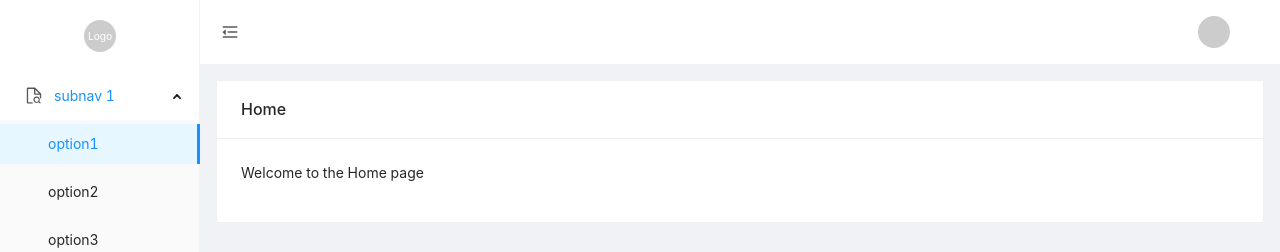
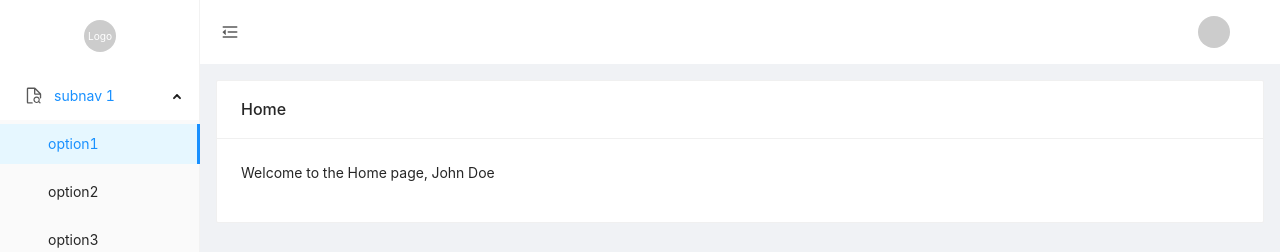
Before and after one commit to lilonghe/web-template, a React (Vite) app in the folder management-system-react/: page / in a window 1280 px wide. Shown: the top 252 px of the page. Built offline with nearby package versions, Linux system fonts and the light colour scheme.

Commit message:
add context

```diff
--- a/management-system-react/src/app.jsx
+++ b/management-system-react/src/app.jsx
@@ -2,9 +2,15 @@ import 'antd/dist/antd.css';
 import './app.module.less';
 import BasicLayout from './components/layout/basicLayout';
 import Home from './pages/home';
+import { SessionContextProvider } from './contexts/session';
 
 export function App() {
-    return <BasicLayout>
-        <Home />
-    </BasicLayout>
+    return (
+        <SessionContextProvider>
+            <BasicLayout>
+                <Home />
+            </BasicLayout>
+        </SessionContextProvider>
+
+    );
 }
--- /dev/null
+++ b/management-system-react/src/contexts/session.jsx
@@ -0,0 +1,26 @@
+import React, { useReducer } from 'react';
+
+const initialState = {
+    user: undefined,
+};
+
+const sessionContext = React.createContext();
+
+function reducer(state, action) {
+    switch(action.type) {
+        case 'SAVE_USER':
+            return {
+                ...state,
+                user: action.payload,
+            }
+        default:
+            return state;
+    }
+}
+
+function SessionContextProvider(props) {
+    const [session, dispatch] = useReducer(reducer, initialState);
+    return <sessionContext.Provider value={{ session, dispatch }}>{props.children}</sessionContext.Provider>
+}
+
+export { sessionContext, SessionContextProvider };
--- a/management-system-react/src/pages/home/index.jsx
+++ b/management-system-react/src/pages/home/index.jsx
@@ -1,9 +1,22 @@
 import { Card } from "antd";
+import { sessionContext } from "@contexts/session";
+import { useContext, useEffect } from "react";
 
 export default function Home() {
+    const {session, dispatch} = useContext(sessionContext);
+
+    useEffect(() => {
+        dispatch({
+            type: 'SAVE_USER',
+            payload: {
+                name: 'John Doe',
+            }
+        })
+    }, []);
+
     return (
         <Card title="Home">
-            <p>Welcome to the Home page</p>
+            <p>Welcome to the Home page, {session.user?.name}</p>
         </Card>
     )
 }
--- a/management-system-react/vite.config.js
+++ b/management-system-react/vite.config.js
@@ -10,6 +10,7 @@ export default defineConfig({
     alias: {
       '@assets': '/src/assets',
       '@components': '/src/components',
+      '@contexts': '/src/contexts',
     }
   }
 })
```
